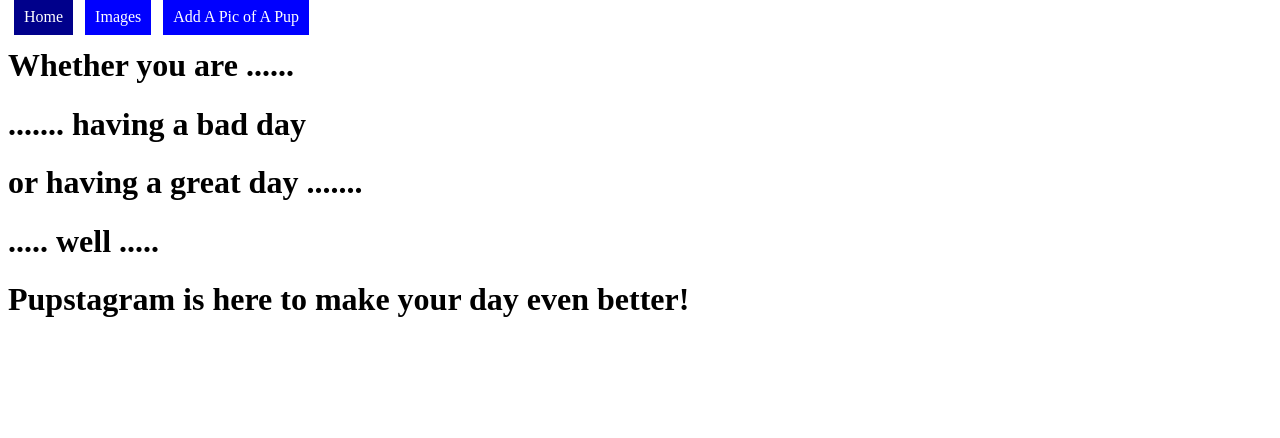
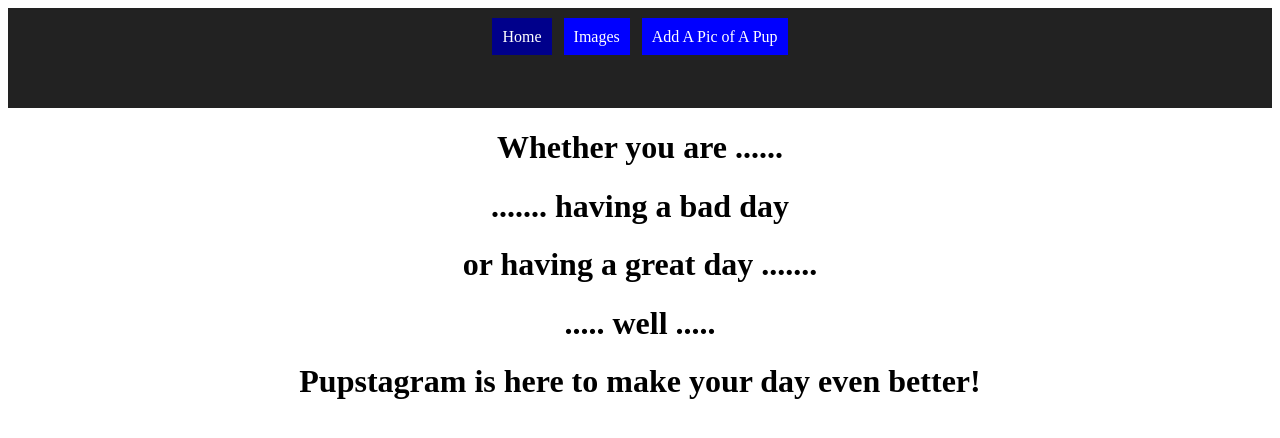
Before and after one commit to Mnelson1992/pupstagram, a React (Create React App) app in the folder client/: page / in a window 1280 px wide. Shown: the top 438 px of the page. Built offline with nearby package versions, Linux system fonts and the light colour scheme.

Commit message:
Added a header to the layout

```diff
--- a/client/src/App.css
+++ b/client/src/App.css
@@ -9,7 +9,7 @@
 
 .App-header {
   background-color: #222;
-  height: 150px;
+  height: 60px;
   padding: 20px;
   color: white;
 }
--- a/client/src/components/App.js
+++ b/client/src/components/App.js
@@ -3,13 +3,17 @@
 import Navbar from './Navbar'
 import {BrowserRouter as Router, Route} from 'react-router-dom';
 import ImagesPage from '../containers/ImagesPage';
+import '../App.css';
+
 
 
 
 const App = () =>
     <Router>
       <div className="App">
+      <header className="App-header">
         <Navbar />
+      </header>
         <Route exact path="/" component={Home} />
         <Route path="/images" component={ImagesPage} />
       </div>
```
